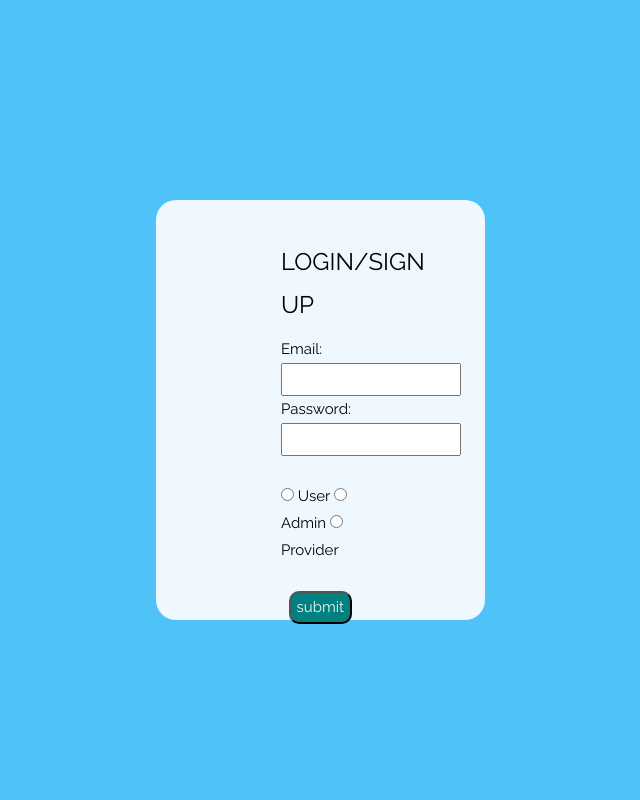
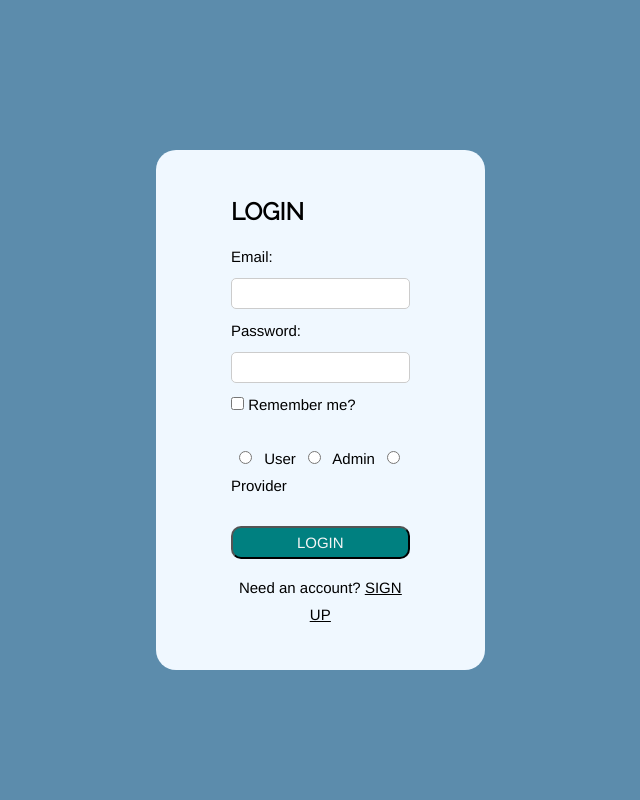
Before and after one commit to Sharjanan/SOEN341_2022, a PHP site: page /login.html in a window 1280 px wide. Shown: the whole page, without its empty margins (394-1034 px from the left). Run offline with PHP 8.4, Linux system fonts and the light colour scheme.

Commit message:
login edits

```diff
--- a/FRONTEND/index.css
+++ b/FRONTEND/index.css
@@ -20,18 +20,37 @@ body, html {
 /* Login page style */
 
 body.login_page {
-  background-color: #4fc3f7;
+  font-family: "Helvetica";
+  background-color: #5c8cac;
   padding-left: 550px;
-  padding-top: 200px;
+  padding-top: 150px;
 }
 
 div.login_box {
   width: 45%;
-  height: 70%;
+  height: 80%;
   background-color: aliceblue;
-  padding: 30px 125px 0px;
+  padding: 30px 75px 0px;
   border-radius: 20px;
 }
+
+input[type=text], input[type=password] {
+  width: 100%;
+  margin: 8px 0;
+  display: inline-block;
+  border: 1px solid #ccc;
+  box-sizing: border-box;
+  border-radius: 5px;
+}
+
+input[type=radio]{
+  margin: 0px 8px;
+}
+
+p{
+  text-align: center;
+}
+
 
 .center {
   text-align: center;
@@ -39,6 +58,7 @@ div.login_box {
 
 .login_button {
   /* margin-left: 60px; */
+  width: 100%;
   background-color: teal;
   color: whitesmoke;
   border-radius: 10px;
--- a/FRONTEND/index.html
+++ b/FRONTEND/index.html
@@ -23,7 +23,7 @@
       <a href="#work" class="w3-bar-item w3-button"><i class="fa fa-th"></i> WORK</a>
       <a href="#pricing" class="w3-bar-item w3-button"><i class="fa fa-usd"></i> PRICING</a>
       <a href="#contact" class="w3-bar-item w3-button"><i class="fa fa-envelope"></i> CONTACT</a>
-      <a href="login.html" class="w3-bar-item w3-button">LogIn/SignUp</a>
+      <a href="login.html" class="w3-bar-item w3-button">Sign in</a>
     </div>
     <!-- Hide right-floated links on small screens and replace them with a menu icon -->
 
@@ -41,6 +41,7 @@
   <a href="#work" onclick="w3_close()" class="w3-bar-item w3-button">WORK</a>
   <a href="#pricing" onclick="w3_close()" class="w3-bar-item w3-button">PRICING</a>
   <a href="#contact" onclick="w3_close()" class="w3-bar-item w3-button">CONTACT</a>
+  <a href="login.html" onclick="w3_close()" class="w3-bar-item w3-button">Sign in</a>
 </nav>
 
 <!-- Header with full-height image -->
--- a/FRONTEND/login.html
+++ b/FRONTEND/login.html
@@ -10,16 +10,17 @@
     <link rel="stylesheet" href="https://cdnjs.cloudflare.com/ajax/libs/font-awesome/4.7.0/css/font-awesome.min.css">
     <link rel="stylesheet" href="index.css">
 </head>
-
 <body class="login_page">
 
 <div class="login_box">
     <form id="login_form">
-            <h3>LOGIN/SIGN UP</h3>
+        <h3><b>LOGIN</b></h3>
         <label for="email">Email:</label><br>
         <input type="text" id="email" name="email"><br>
         <label for="password">Password:</label><br>
-            <input type="text" id="password" name="password"><br><br>
+        <input type="text" id="password" name="password">
+        <input type="checkbox" id="remember" name="remember" value="Remember me? ">
+        <label for="remember"> Remember me?</label><br><br>
         <!-- choice for user type -->
         <input type="radio" id="user" name="user_type" value="USER">
         <label for="user">User</label>
@@ -27,9 +28,13 @@
         <label for="admin">Admin</label>
         <input type="radio" id="provider" name="user_type" value="PROVIDER">
         <label for="provider">Provider</label><br><br>
+
         <div class="center">
-                <input type="submit" name="submit" value="submit" class="login_button">
+            <input type="submit" name="submit" value="LOGIN" class="login_button">
         </div>
+        <p>
+           Need an account? <a href = "#signup"> <u>SIGN UP</u></a>
+        </p>
     </form><br>
 
     <!-- <button type="submit" form="login_form" value="Submit" class="login_button">LOGIN</button> -->
```
Lines whose indentation alone changed are shown as unchanged.
